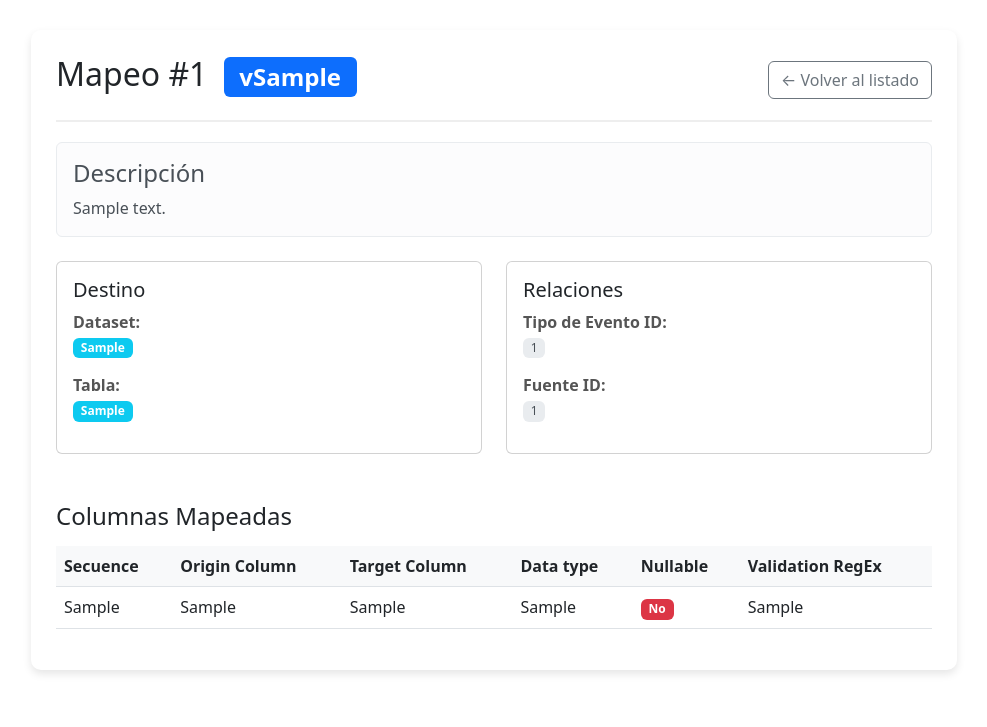
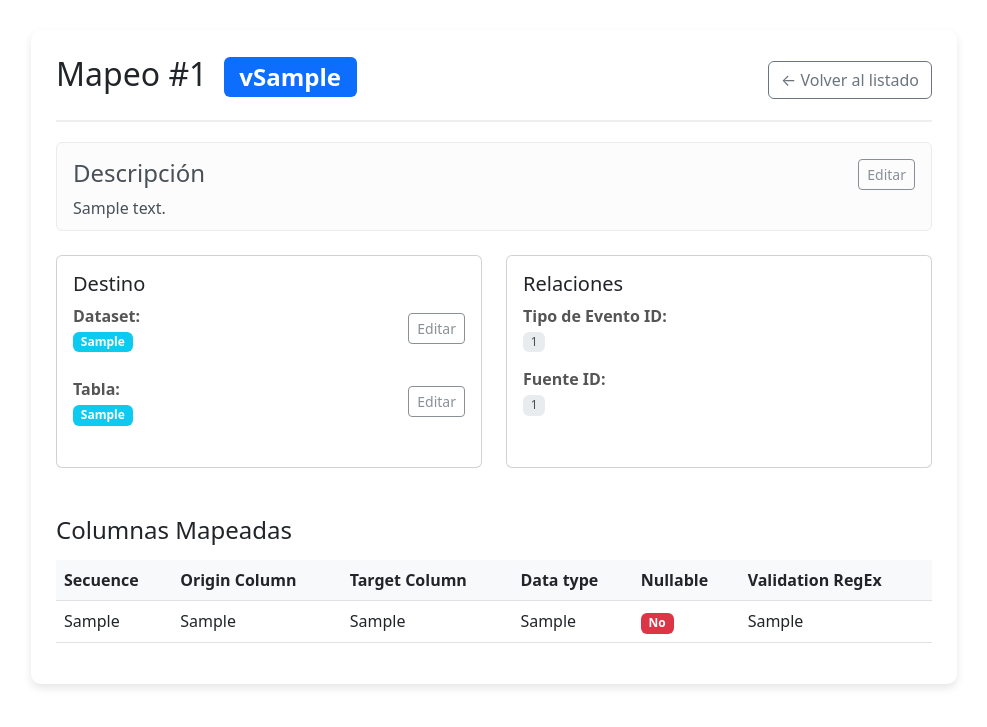
Before and after one commit to dinoise/Event-Insights-Console, a Flask app: template app/templates/mapping.html in a window 1280 px wide. Shown: the top 727 px of the page, without its empty margins (146-1133 px from the left). Run offline with Flask 3, Linux system fonts and the light colour scheme; the template is opened without the code that fills it: most values are stand-ins (such as "Sample title", 1, 10 or a date in 2020); parts of the project's set-up code (start-up, migrations or seed data) failed here and were passed over.

Commit message:
editing basic information of the event mapping

```diff
--- a/app/static/css/mapping.css
+++ b/app/static/css/mapping.css
@@ -29,3 +29,49 @@
     color: #495057;
     font-weight: normal;
 }
+
+/* Estilos para edición en línea */
+
+/* Botones de edición */
+.begin-edit {
+    transition: all 0.2s ease;
+    opacity: 0.8;
+    margin-left: 10px;
+}
+
+.begin-edit:hover {
+    opacity: 1;
+    transform: translateY(-1px);
+}
+
+/* Contenedor editable */
+.editable-container {
+    position: relative;
+    transition: all 0.3s ease;
+    padding-bottom: 10px;
+}
+
+/* Controles de edición - inicialmente ocultos */
+.editable-controls {
+    display: none !important; /* Fuerza la ocultación */
+    margin-top: 8px;
+    gap: 5px;
+}
+
+.editable-controls.show {
+    display: flex !important; /* Solo visible con esta clase */
+}
+
+/* Estado de edición */
+.editable-content.editing {
+    margin-bottom: 10px;
+}
+
+/* Input durante la edición */
+.editable-input {
+    width: 100%;
+    padding: 0.375rem 0.75rem;
+    border: 1px solid #ced4da;
+    border-radius: 0.25rem;
+    font-size: inherit;
+}
--- /dev/null
+++ b/app/static/js/mapping.js
@@ -0,0 +1,166 @@
+document.addEventListener('DOMContentLoaded', function() {
+    // Configuración de la edición en línea
+    const editables = document.querySelectorAll('.editable-container');
+    let originalValue = '';
+
+    editables.forEach(container => {
+        const content = container.querySelector('.editable-content');
+        const editBtn = container.querySelector('.begin-edit');
+        const controls = container.querySelector('.editable-controls');
+        const confirmBtn = container.querySelector('.confirm-edit');
+        const cancelBtn = container.querySelector('.cancel-edit');
+
+        // Iniciar edición al hacer clic en el botón Editar
+        editBtn.addEventListener('click', () => {
+            originalValue = content.textContent.trim();
+            const isBadge = content.querySelector('span');
+            const currentValue = isBadge ? isBadge.textContent.trim() : originalValue;
+
+            const input = document.createElement('input');
+            input.type = 'text';
+            input.className = 'editable-input form-control form-control-sm';
+            input.value = currentValue;
+
+            content.innerHTML = '';
+            content.appendChild(input);
+            content.classList.add('editing');
+
+            // Mostrar controles y ocultar botón de edición
+            controls.classList.add('show');
+            editBtn.classList.add('d-none');
+
+            input.focus();
+
+            // Manejar teclado
+            input.addEventListener('keyup', (e) => {
+                if (e.key === 'Enter') confirmEdit();
+                if (e.key === 'Escape') cancelEdit();
+            });
+        });
+
+        function confirmEdit() {
+            const input = content.querySelector('input');
+            const newValue = input.value.trim();
+            const field = container.dataset.field;
+
+            // Actualizar visualmente
+            if (content.querySelector('span')) {
+                content.innerHTML = `<span class="badge bg-info">${newValue}</span>`;
+            } else {
+                content.textContent = newValue;
+            }
+
+            content.classList.remove('editing');
+            controls.classList.remove('show');
+            editBtn.classList.remove('d-none');
+
+            // Llamar al servicio para actualizar
+            updateMapping(field, newValue);
+        }
+
+        function cancelEdit() {
+            if (content.querySelector('span')) {
+                content.innerHTML = `<span class="badge bg-info">${originalValue}</span>`;
+            } else {
+                content.textContent = originalValue;
+            }
+
+            content.classList.remove('editing');
+            controls.classList.remove('show');
+            editBtn.classList.remove('d-none');
+        }
+
+        confirmBtn.addEventListener('click', confirmEdit);
+        cancelBtn.addEventListener('click', cancelEdit);
+    });
+
+    // Función para actualizar el mapeo
+    function updateMapping(field, value) {
+        const mappingId = window.location.pathname.split('/').pop();
+
+        // Mapear los nombres de campo internos a los que espera la API
+        const fieldMapping = {
+            'description': 'event_mapping_description',
+            'target_dataset': 'event_mapping_target_dataset',
+            'target_table': 'event_mapping_target_table'
+        };
+
+        // Crear el payload con el nombre correcto del campo
+        const apiField = fieldMapping[field];
+        if (!apiField) {
+            console.error('Campo no reconocido:', field);
+            return;
+        }
+
+        const payload = {
+            [apiField]: value
+        };
+
+        fetch(`/api/event-mapping/${mappingId}`, {
+            method: 'PUT',
+            headers: {
+                'Content-Type': 'application/json',
+                'X-CSRFToken': getCookie('csrf_token')
+            },
+            body: JSON.stringify(payload)
+        })
+        .then(async response => {
+            if (!response.ok) {
+                let errorMessage = `Error ${response.status}: ${response.statusText}`;
+                try {
+                    const errorJson = await response.json();
+                    if (errorJson.message) {
+                        errorMessage = errorJson.message;
+                    }
+                } catch (e) {
+                    console.error('Error al parsear respuesta de error:', e);
+                }
+                throw new Error(errorMessage);
+            }
+            return response.json();
+        })
+        .then(data => {
+            console.log('Actualización exitosa:', data);
+            // Mostrar notificación de éxito
+            showNotification('Cambios guardados exitosamente', 'success');
+        })
+        .catch(error => {
+            console.error('Error:', error);
+            // Mostrar notificación de error
+            showNotification(error.message || 'Error al guardar cambios', 'danger');
+
+            // Revertir visualmente el cambio
+            const container = document.querySelector(`.editable-container[data-field="${field}"]`);
+            const content = container.querySelector('.editable-content');
+            if (content.querySelector('span')) {
+                content.innerHTML = `<span class="badge bg-info">${originalValue}</span>`;
+            } else {
+                content.textContent = originalValue;
+            }
+        });
+    }
+
+    // Función auxiliar para mostrar notificaciones (opcional)
+    function showNotification(message, type = 'info') {
+        const notification = document.createElement('div');
+        notification.className = `alert alert-${type} fixed-top mx-auto mt-3`;
+        notification.style.width = '300px';
+        notification.style.zIndex = '1100';
+        notification.style.left = '50%';
+        notification.style.transform = 'translateX(-50%)';
+        notification.textContent = message;
+
+        document.body.appendChild(notification);
+
+        setTimeout(() => {
+            notification.remove();
+        }, 3000);
+    }
+
+    // Función auxiliar para obtener cookies
+    function getCookie(name) {
+        const value = `; ${document.cookie}`;
+        const parts = value.split(`; ${name}=`);
+        if (parts.length === 2) return parts.pop().split(';').shift();
+    }
+});
--- a/app/templates/mapping.html
+++ b/app/templates/mapping.html
@@ -24,9 +24,24 @@
                     </div>
 
                     <!-- Descripción -->
-                    <div class="alert alert-light mb-4">
-                        <h4 class="alert-heading">Descripción</h4>
-                        <p class="mb-0">{{ mapping.event_mapping_description }}</p>
+                    <div class="alert alert-light mb-4 editable-container" data-field="description">
+                        <div class="d-flex justify-content-between align-items-start">
+                            <div>
+                                <h4 class="alert-heading">Descripción</h4>
+                                <p class="mb-0 editable-content">{{ mapping.event_mapping_description }}</p>
+                            </div>
+                            <button class="btn btn-sm btn-outline-secondary begin-edit">
+                                <i class="bi bi-pencil"></i> Editar
+                            </button>
+                        </div>
+                        <div class="editable-controls mt-2 d-none">
+                            <button class="btn btn-sm btn-success confirm-edit me-1">
+                                <i class="bi bi-check"></i> Confirmar
+                            </button>
+                            <button class="btn btn-sm btn-outline-danger cancel-edit">
+                                <i class="bi bi-x"></i> Cancelar
+                            </button>
+                        </div>
                     </div>
 
                     <!-- Detalles principales -->
@@ -35,22 +50,53 @@
                             <div class="card h-100">
                                 <div class="card-body">
                                     <h5 class="card-title">Destino</h5>
-                                    <div class="detail-item">
-                                        <div class="detail-label">Dataset:</div>
-                                        <div class="detail-value">
-                                            <span class="badge bg-info">
-                                                {{ mapping.event_mapping_target_dataset }}
-                                            </span>
+
+                                    <!-- Dataset Destino -->
+                                    <div class="detail-item editable-container" data-field="target_dataset">
+                                        <div class="d-flex justify-content-between align-items-center">
+                                            <div>
+                                                <div class="detail-label">Dataset:</div>
+                                                <div class="detail-value editable-content">
+                                                    <span class="badge bg-info">{{ mapping.event_mapping_target_dataset }}</span>
+                                                </div>
+                                            </div>
+                                            <button class="btn btn-sm btn-outline-secondary begin-edit">
+                                                <i class="bi bi-pencil"></i> Editar
+                                            </button>
+                                        </div>
+                                        <div class="mt-1 d-none editable-controls">
+                                            <button class="btn btn-sm btn-success confirm-edit me-1">
+                                                <i class="bi bi-check"></i> Confirmar
+                                            </button>
+                                            <button class="btn btn-sm btn-outline-danger cancel-edit">
+                                                <i class="bi bi-x"></i> Cancelar
+                                            </button>
                                         </div>
                                     </div>
-                                    <div class="detail-item">
-                                        <div class="detail-label">Tabla:</div>
-                                        <div class="detail-value">
-                                            <span class="badge bg-info">
-                                                {{ mapping.event_mapping_target_table }}
-                                            </span>
+
+                                    <!-- Tabla Destino -->
+                                    <div class="detail-item editable-container" data-field="target_table">
+                                        <div class="d-flex justify-content-between align-items-center">
+                                            <div>
+                                                <div class="detail-label">Tabla:</div>
+                                                <div class="detail-value editable-content">
+                                                    <span class="badge bg-info">{{ mapping.event_mapping_target_table }}</span>
+                                                </div>
+                                            </div>
+                                            <button class="btn btn-sm btn-outline-secondary begin-edit">
+                                                <i class="bi bi-pencil"></i> Editar
+                                            </button>
+                                        </div>
+                                        <div class="editable-controls mt-1 d-none">
+                                            <button class="btn btn-sm btn-success confirm-edit me-1">
+                                                <i class="bi bi-check"></i> Confirmar
+                                            </button>
+                                            <button class="btn btn-sm btn-outline-danger cancel-edit">
+                                                <i class="bi bi-x"></i> Cancelar
+                                            </button>
                                         </div>
                                     </div>
+
                                 </div>
                             </div>
                         </div>
@@ -127,6 +173,7 @@
         </div>
     </div>
 
+    <script src="{{ url_for('static', filename='js/mapping.js') }}"></script>
     <script src="https://cdn.jsdelivr.net/npm/bootstrap@5.3.0/dist/js/bootstrap.bundle.min.js"></script>
 </body>
 </html>
```
